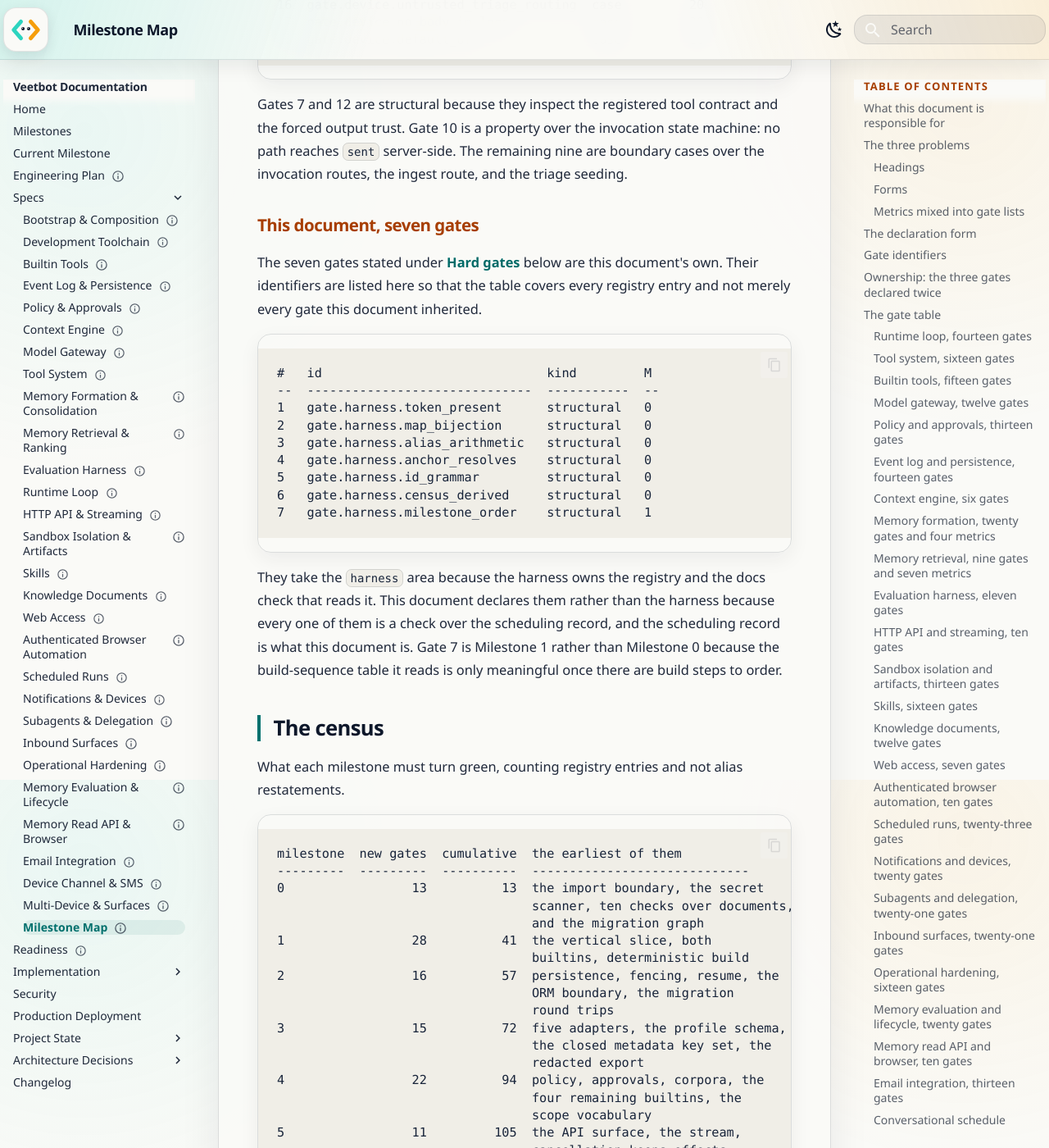
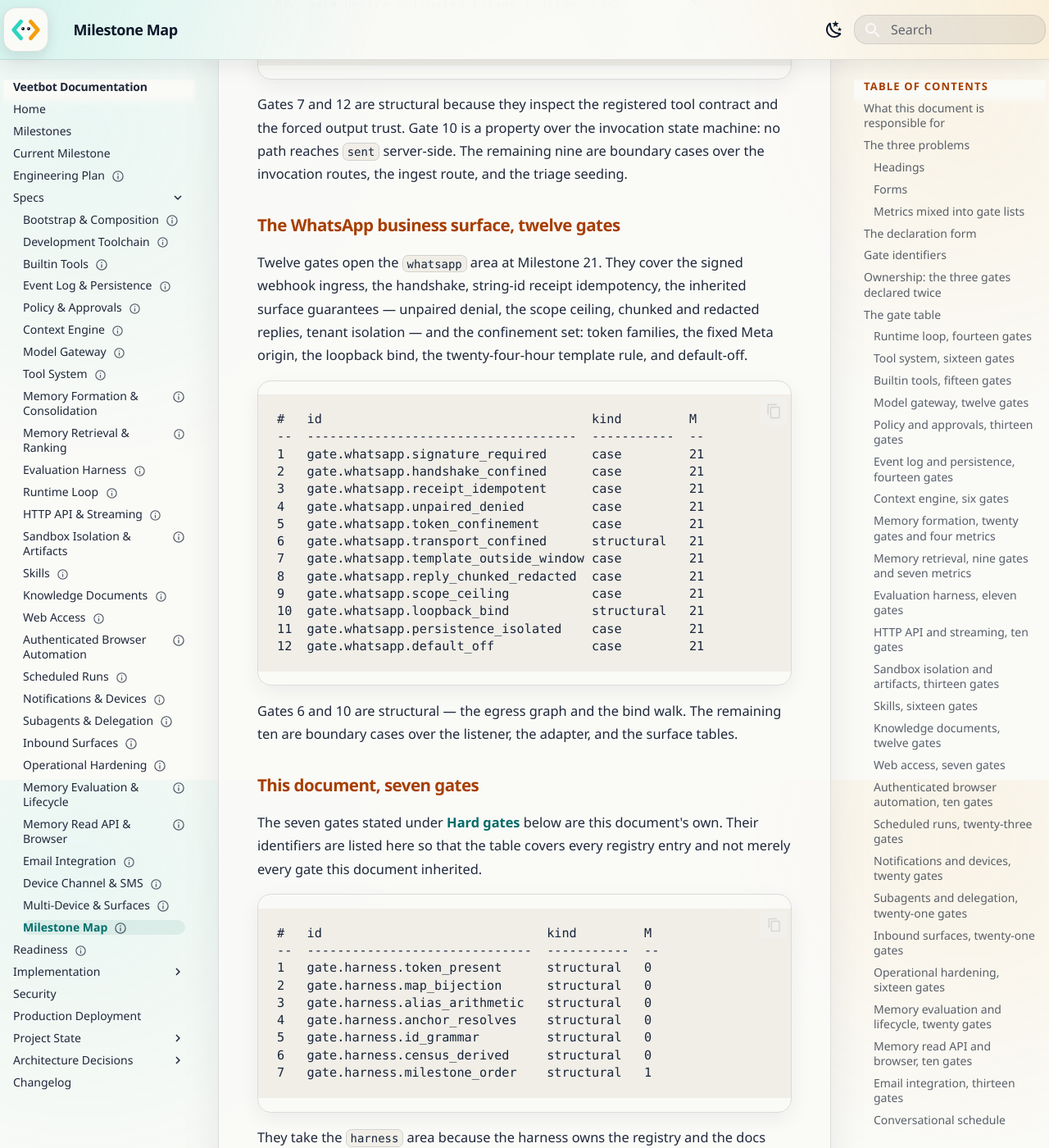
Before and after one commit to avitus/veetbot, an MkDocs documentation site: the page built from docs/plan/milestone-map.md, in a window 1280 px wide and 1400 px high, scrolled down 30549 px. Shown: the whole window at 82% size. Built offline with MkDocs 1.6.1 and Material for MkDocs 9.7.7, drawn with Linux system fonts in a browser that asks for light colours; some of the changed text lies outside the part shown.

Commit message:
docs: register the twelve Milestone 21 gates and reconcile the census
Tasks 10-11 of the Milestone 21 entry kit: the whatsapp gate area, the
validator's grammar, ceiling, and declaring-spec updates, the
inbound-surfaces receipt key generalized to external_update_id, and
the census reconciled at 377 registry entries.

Reading-Lane: A

Co-Authored-By: Claude Fable 5 <noreply@anthropic.com>

````diff
--- a/docs/plan/milestone-map.md
+++ b/docs/plan/milestone-map.md
@@ -1300,6 +1300,36 @@ contract and the forced output trust. Gate 10 is a property over the
 invocation state machine: no path reaches `sent` server-side. The
 remaining nine are boundary cases over the invocation routes, the ingest
 route, and the triage seeding.
+
+### The WhatsApp business surface, twelve gates
+
+Twelve gates open the `whatsapp` area at Milestone 21. They cover the
+signed webhook ingress, the handshake, string-id receipt idempotency, the
+inherited surface guarantees — unpaired denial, the scope ceiling,
+chunked and redacted replies, tenant isolation — and the confinement set:
+token families, the fixed Meta origin, the loopback bind, the
+twenty-four-hour template rule, and default-off.
+
+```text
+#   id                                    kind         M
+--  ------------------------------------  -----------  --
+1   gate.whatsapp.signature_required      case         21
+2   gate.whatsapp.handshake_confined      case         21
+3   gate.whatsapp.receipt_idempotent      case         21
+4   gate.whatsapp.unpaired_denied         case         21
+5   gate.whatsapp.token_confinement       case         21
+6   gate.whatsapp.transport_confined      structural   21
+7   gate.whatsapp.template_outside_window case         21
+8   gate.whatsapp.reply_chunked_redacted  case         21
+9   gate.whatsapp.scope_ceiling           case         21
+10  gate.whatsapp.loopback_bind           structural   21
+11  gate.whatsapp.persistence_isolated    case         21
+12  gate.whatsapp.default_off             case         21
+```
+
+Gates 6 and 10 are structural — the egress graph and the bind walk. The
+remaining ten are boundary cases over the listener, the adapter, and the
+surface tables.
 
 ### This document, seven gates
 
@@ -1396,6 +1426,10 @@ milestone  new gates  cumulative  the earliest of them
                                   invocation lifecycle, the owner-tap
                                   send boundary, ingest idempotency,
                                   untrusted triage routing
+21                12         377  the signed webhook ingress, the
+                                  handshake, string-id idempotency,
+                                  the template window, the loopback
+                                  bind, inherited surface guarantees
 ```
 
 Two facts fall out of the table and both are worth stating rather than
@@ -1416,15 +1450,15 @@ leaving for someone to notice.
     step 9 unobserved. It now carries seven — six in the tool system
     and one in the harness — and they are the ones that say the widened
     surface is still the same surface.
-2.  **Forty-one of three hundred and sixty-five gates are green before
+2.  **Forty-one of three hundred and seventy-seven gates are green before
     Milestone 2.** Less than a fifth of the plan's stated invariants are
     checkable against the in-memory slice, and thirteen of them against
     a repository with no agent in it at all. That is the number that
     makes the in-memory tier worth building as real adapters rather
     than as test doubles.
 
-The cumulative column reaches three hundred and sixty-five, which is every
-registry entry, at Milestone 20. Six of Milestone 10's gates are
+The cumulative column reaches three hundred and seventy-seven, which is every
+registry entry, at Milestone 21. Six of Milestone 10's gates are
 `gate.skill.*`, fifteen are `gate.memory.*`, seven are `gate.web.*`, ten are
 `gate.browser.*`, all twenty-three Milestone 11 gates are `gate.schedule.*`,
 Milestone 12's twenty are six `gate.device.*` and fourteen `gate.notify.*`,
@@ -1434,7 +1468,8 @@ Milestone 13's twenty-one are `gate.delegate.*`, Milestone 14's twenty-one are
 those specs already shared, Milestone 18's thirteen are `gate.email.*` in
 an area of their own, and Milestone 19's five return to the existing
 `gate.schedule.*` area, and Milestone 20's twelve return to the existing
-`gate.device.*` area. Every authorized milestone now has a specification
+`gate.device.*` area, and Milestone 21's twelve open a `gate.whatsapp.*`
+area of their own. Every authorized milestone now has a specification
 that declares its gates; the roadmap's items add none until the owner
 authorizes one and a specification lands for it. Routing remains deferred and
 adds none.
--- a/docs/status/citation-ledger.yaml
+++ b/docs/status/citation-ledger.yaml
@@ -355,7 +355,7 @@ citations:
   - cite: "docs/plan/readiness.md#docs/plan/memory-retrieval-and-ranking.md:87"
     excerpt: "**3. Child-run recall.** Subagents and consolidation runs (S"
     digest: "de35195dbcf3695d"
-  - cite: "docs/plan/readiness.md#docs/plan/milestone-map.md:1457"
+  - cite: "docs/plan/readiness.md#docs/plan/milestone-map.md:1492"
     excerpt: "model-gateway 14 all M3"
     digest: "a98cf9596ce2cd17"
   - cite: "docs/plan/readiness.md#docs/plan/model-gateway.md:1795"
````
Also changed, not shown: other parts of docs/plan/milestone-map.md (+3 -3 lines), docs/plan/inbound-surfaces.md (+11 -9 lines), docs/plan/readiness.md (+1 -1 lines), 3 other files.
